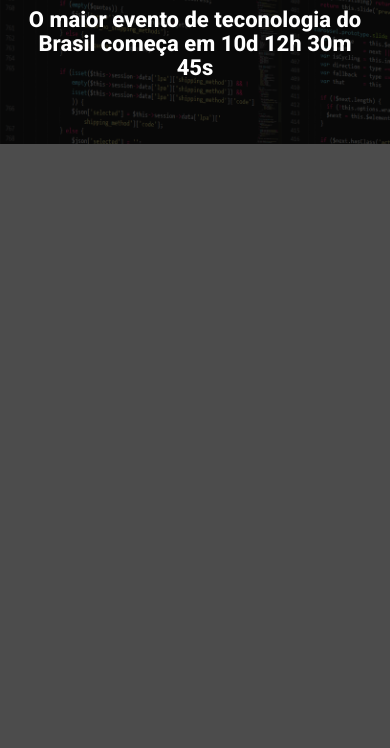
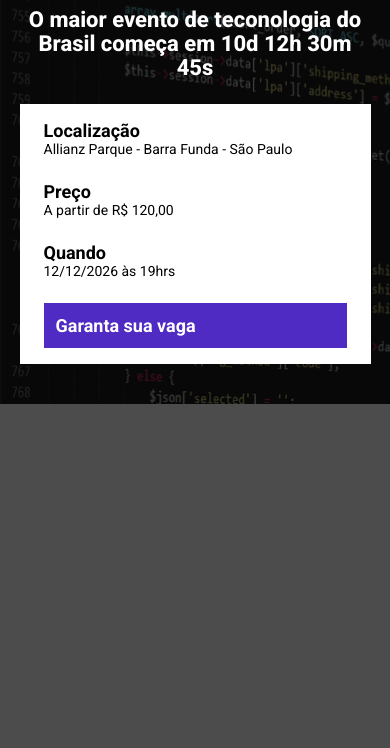
Before and after one commit to Jvictor3141/eback_tech_talks, a website built with Parcel: page src/index.html in a window 390 px wide. Shown: the part 96-844 px from the top of the page. Built offline with nearby package versions, Linux system fonts and the light colour scheme.

Commit message:
adicionando info bar e botoes

```diff
--- a/src/index.html
+++ b/src/index.html
@@ -16,6 +16,24 @@
             <p class="hero__text">
                 O maior evento de teconologia do Brasil começa em 10d 12h 30m 45s
             </p>
+
+            <div class="infos-bars">
+                <ul class="infos-bars__infos">
+                    <li class="infos-bars__infos__item">
+                        <b>Localização</b>
+                        Allianz Parque - Barra Funda - São Paulo
+                    </li>
+                    <li class="infos-bars__infos__item">
+                        <b>Preço</b>
+                        A partir de R$ 120,00
+                    </li>
+                    <li class="infos-bars__infos__item">
+                        <b>Quando</b>
+                        12/12/2026 às 19hrs
+                    </li>
+                </ul>
+                <a href="#" class="button button--primary">Garanta sua vaga</a>
+            </div>
         </div>
     </header>
     <script src="./scripts/main.js"></script>
--- /dev/null
+++ b/src/styles/components/_buttons.scss
@@ -0,0 +1,23 @@
+.button {
+    padding: 12px;
+    font-size: 18px;
+    font-weight: bold;
+    text-decoration: none;
+    text-align: center;
+    white-space: nowrap;
+
+    &--primary {
+        color: #fff;
+        background-color: #4F2AC3;
+    }
+
+    @media (max-width: 640px) {
+        display: block;
+        width: 100%;
+    }
+
+    @media (max-width: 1024px) {
+        display: flex;
+        align-items: center;
+    }
+}
--- /dev/null
+++ b/src/styles/components/_info_bar.scss
@@ -0,0 +1,40 @@
+.infos-bars {
+    padding: 16px 24px;
+    background-color: #fff;
+    display: flex;
+    justify-content: space-between;
+
+    &__infos {
+        display: flex;
+        gap: 40px;
+
+        &__item {
+            font-size: 14px;
+            color: #000;
+
+            b {
+                color: #000;
+                font-size: 18px;
+                display: block;
+            }
+        }
+    }
+
+    @media (max-width: 640px) {
+        display: block;
+
+        &__infos {
+            display: block;
+
+            &__item {
+                margin-bottom: 24px;
+            }
+        }
+    }
+
+    @media (max-width: 1024px) {
+        &__infos {
+            gap: 16px;
+        }
+    }
+}
--- a/src/styles/main.scss
+++ b/src/styles/main.scss
@@ -1,4 +1,6 @@
 @use 'hero';
+@use 'components/info_bar';
+@use 'components/buttons';
 
 * {
     margin: 0;
@@ -6,6 +8,7 @@
     box-sizing: border-box;
     font-family: 'Roboto', sans-serif;
     color: #fff;
+    list-style: none;
 }
 
 .container {
```
